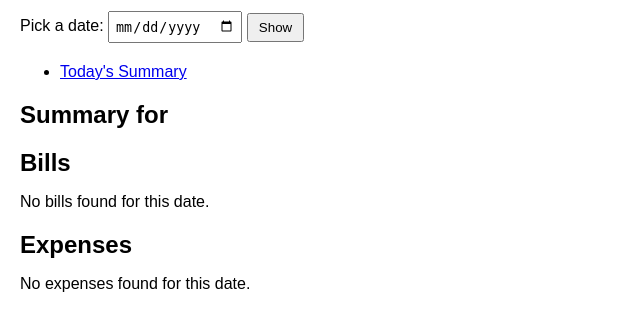
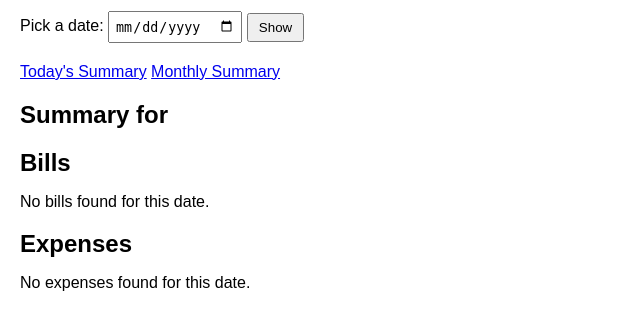
Before and after one commit to Mohamed-Hakeem101/fortune-medicals-inventory-system, a Django app: template billing/templates/user_dashboard.html in a window 1280 px wide. Shown: the part 57-388 px from the top of the page, without its empty margins (0-640 px from the left). Run offline with Django 3.2, Linux system fonts and the light colour scheme; the template is opened without the code that fills it, so the values that code supplies are empty.

Commit message:
Update user_dashboard.html

```diff
--- a/billing/templates/user_dashboard.html
+++ b/billing/templates/user_dashboard.html
@@ -25,9 +25,8 @@
         <button type="submit">Show</button>
     </form>
 
-    <ul>
-        <li><a href="{% url 'today_summary' %}">Today's Summary</a></li>
-    </ul>
+    <a href="{% url 'today_summary' %}">Today's Summary</a>
+    <a href="{% url 'monthly_summary' %}">Monthly Summary</a>
 
     <h2>Summary for {{ date }}</h2>
 
```
